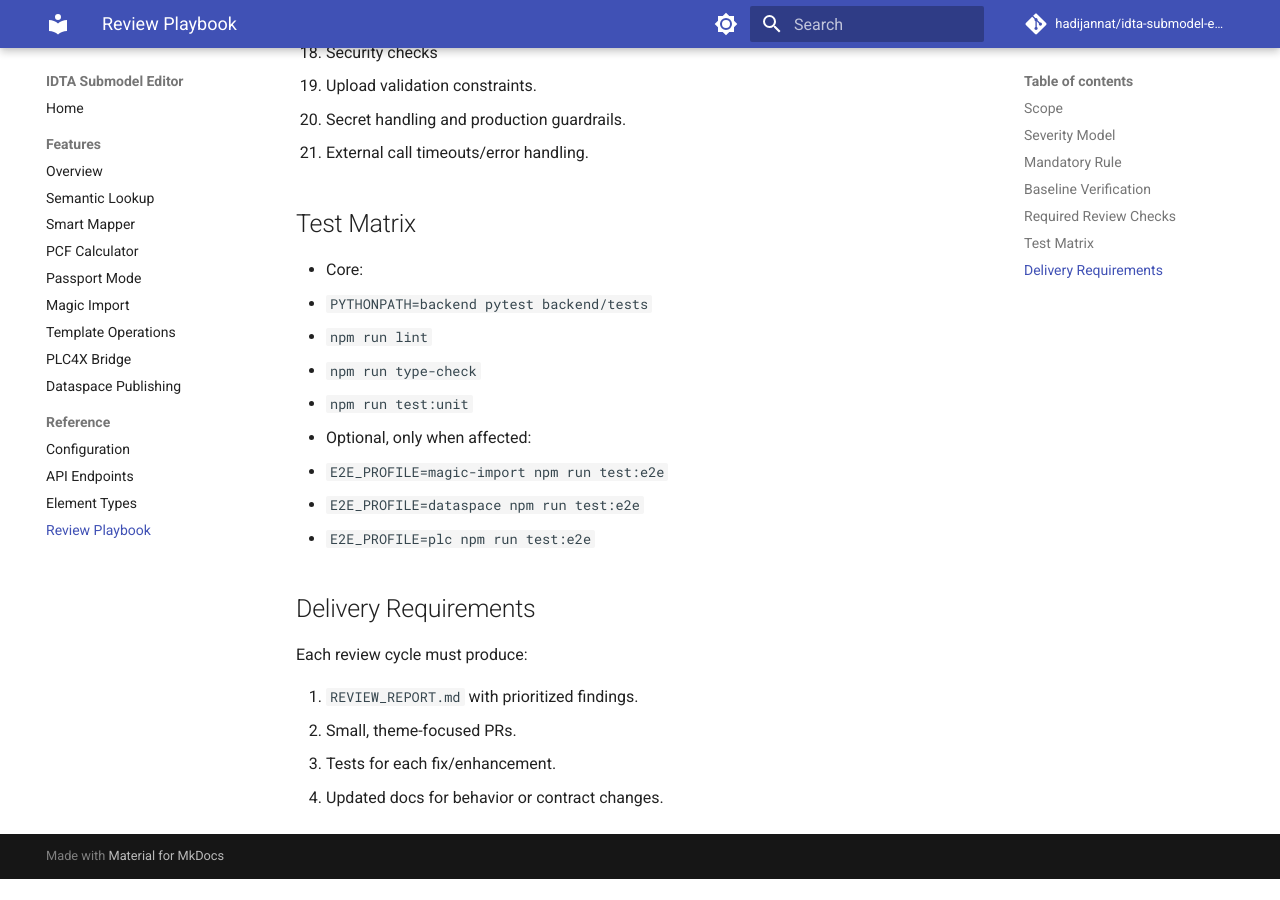
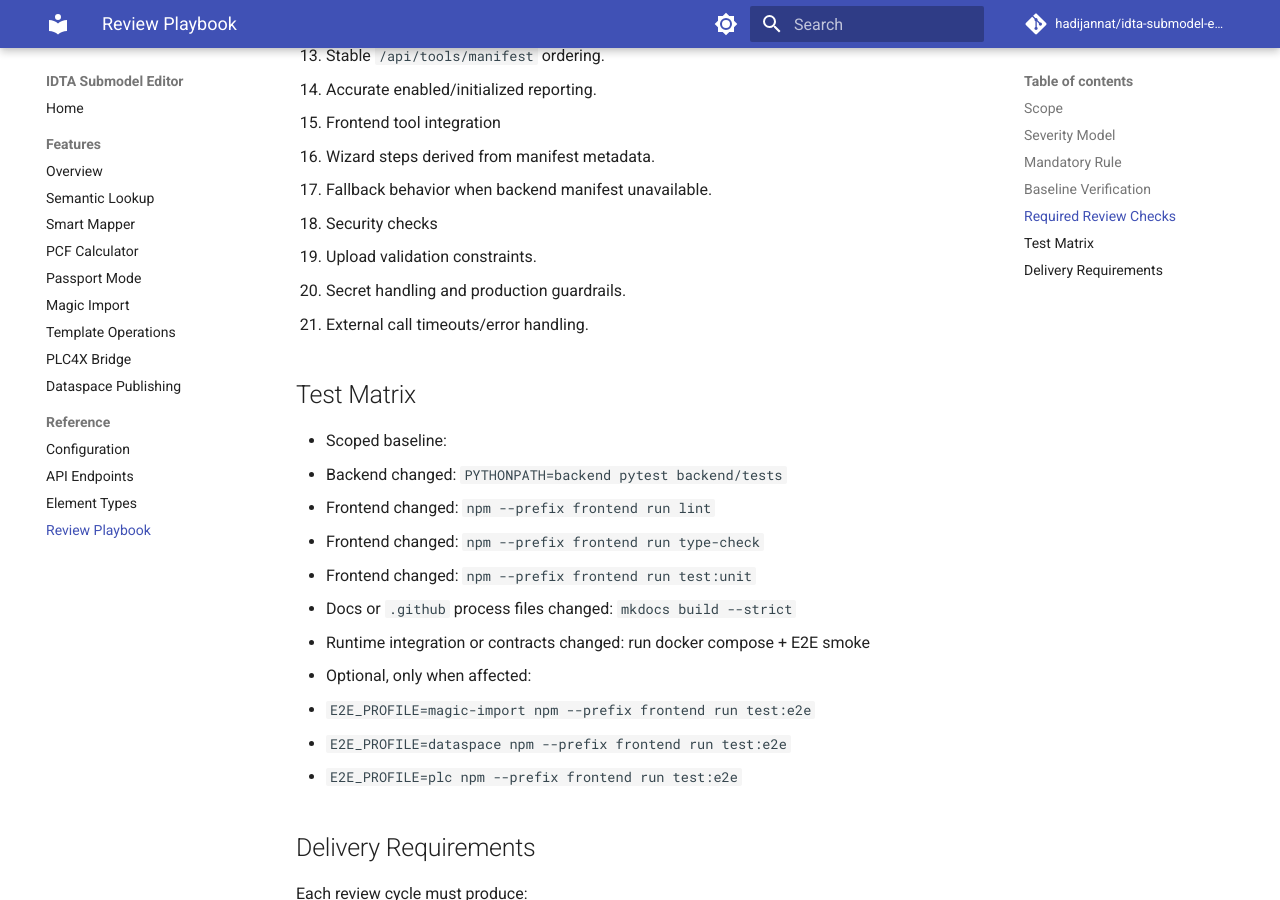
Before and after one commit to hadijannat/idta-submodel-editor, an MkDocs documentation site: the page built from docs/reference/review-playbook.md, in a window 1280 px wide and 900 px high, scrolled down 1706 px. Built offline with MkDocs 1.6.1 and Material for MkDocs 9.7.7, drawn with Linux system fonts in a browser that asks for light colours; comment, search, counter and statistics services are not loaded; before the commit the page ends 2585 px from its top, so only the background shows below that; some of the changed text lies outside the part shown.

Commit message:
Harden review process artifacts and enforce docs checks

````diff
--- a/docs/reference/review-playbook.md
+++ b/docs/reference/review-playbook.md
@@ -23,15 +23,24 @@
 
 ## Baseline Verification
 
-Run before review coding begins:
+Run before review coding begins. Execute commands from repo root.
 
 ```bash
-docker-compose up
+# Integration/E2E context only
+docker-compose up -d
+# ...run integration/e2e checks...
+docker-compose down
+
+# Backend-only changes
 PYTHONPATH=backend pytest backend/tests
-cd frontend
-npm run lint
-npm run type-check
-npm run test:unit
+
+# Frontend changes
+npm --prefix frontend run lint
+npm --prefix frontend run type-check
+npm --prefix frontend run test:unit
+
+# Docs/process changes
+mkdocs build --strict
 ```
 
 ## Required Review Checks
@@ -65,15 +74,17 @@
 
 ## Test Matrix
 
-- Core:
-  - `PYTHONPATH=backend pytest backend/tests`
-  - `npm run lint`
-  - `npm run type-check`
-  - `npm run test:unit`
+- Scoped baseline:
+  - Backend changed: `PYTHONPATH=backend pytest backend/tests`
+  - Frontend changed: `npm --prefix frontend run lint`
+  - Frontend changed: `npm --prefix frontend run type-check`
+  - Frontend changed: `npm --prefix frontend run test:unit`
+  - Docs or `.github` process files changed: `mkdocs build --strict`
+  - Runtime integration or contracts changed: run docker compose + E2E smoke
 - Optional, only when affected:
-  - `E2E_PROFILE=magic-import npm run test:e2e`
-  - `E2E_PROFILE=dataspace npm run test:e2e`
-  - `E2E_PROFILE=plc npm run test:e2e`
+  - `E2E_PROFILE=magic-import npm --prefix frontend run test:e2e`
+  - `E2E_PROFILE=dataspace npm --prefix frontend run test:e2e`
+  - `E2E_PROFILE=plc npm --prefix frontend run test:e2e`
 
 ## Delivery Requirements
 
````
Also changed, not shown: .github/ISSUE_TEMPLATE/security_review.md, .github/SECURITY.md (added), .github/pull_request_template.md, 2 other files.
